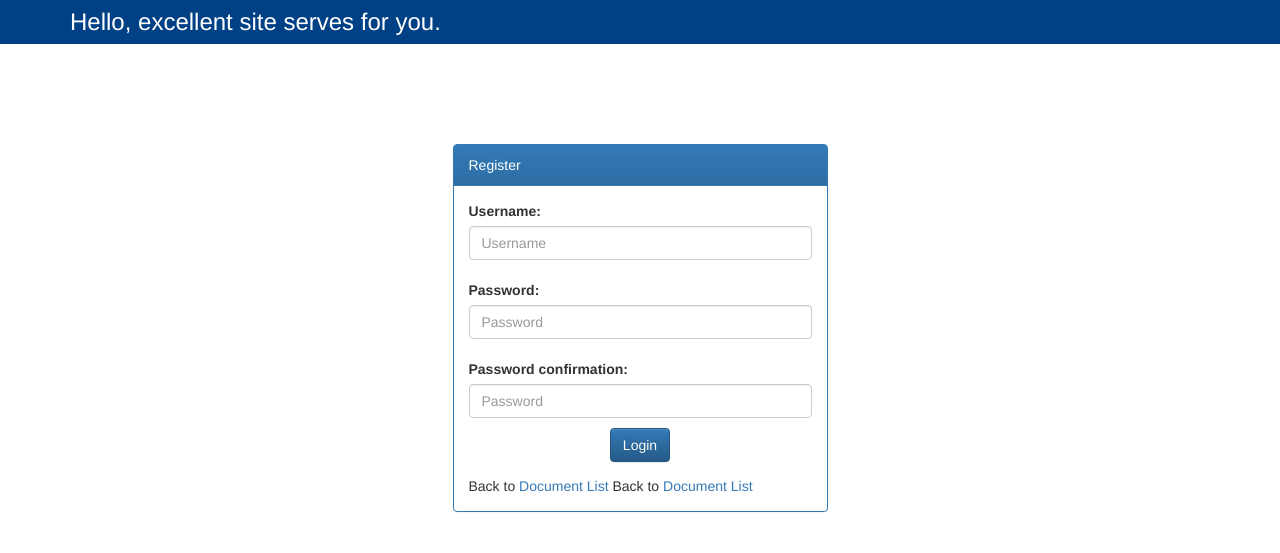
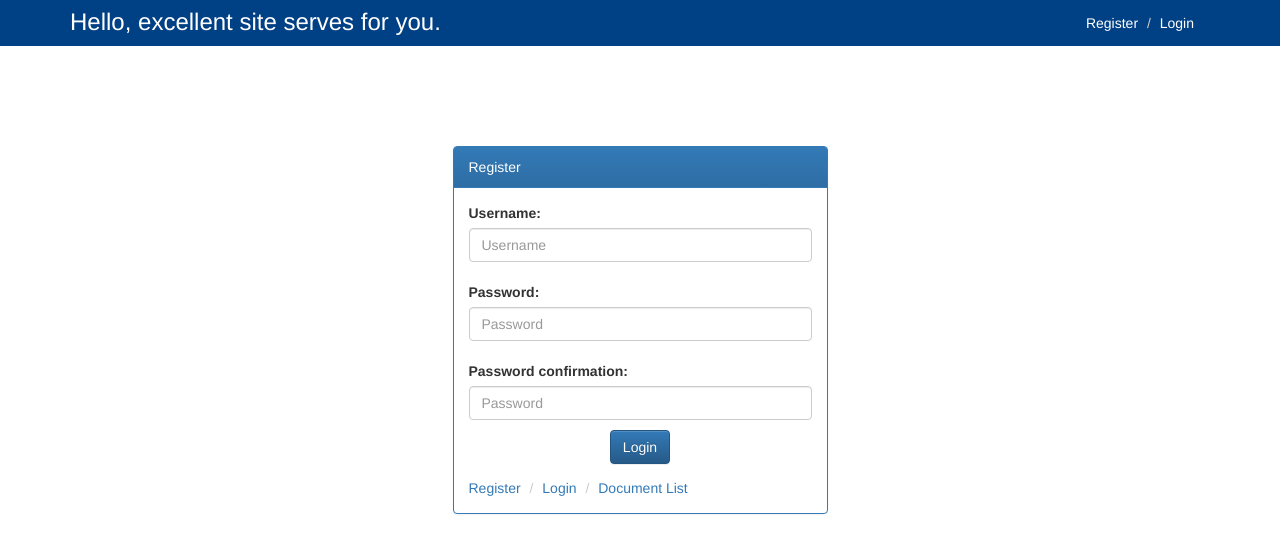
Before and after one commit to ycnayoubhs/namres, a Django app: page /accounts/register/ in a window 1280 px wide. Shown: the top 553 px of the page. Run offline with Django 3.2, Linux system fonts and the light colour scheme; data that the repository does not hold is empty; parts of the project's set-up code (start-up, migrations or seed data) failed here and were passed over; some libraries are stand-ins or nearby versions.

Commit message:
Add logout and adjust scss

```diff
--- a/mixed/static/mixed/css/index.css
+++ b/mixed/static/mixed/css/index.css
@@ -1,3 +1,8 @@
+.breadcrumb-pure {
+  margin: 0;
+  padding: 0;
+  background: transparent; }
+
 header {
   background: #004084;
   color: #fff; }
@@ -10,7 +15,35 @@ header {
 .user-cta {
   padding: 16px;
   font-size: 14px;
-  line-height: 14px; }
+  line-height: 14px;
+  color: #ffeb3b; }
+  .user-cta i {
+    font-weight: bold; }
+  .user-cta a {
+    color: #fff; }
+    .user-cta a:hover {
+      color: #e6e6e6; }
+
+.signin, .signup {
+  padding-top: 100px;
+  margin: 0 auto;
+  width: 375px; }
+  .signin input:not(:first-child) + label, .signup input:not(:first-child) + label {
+    margin-top: 20px; }
+  .signin .errorlist, .signup .errorlist {
+    list-style: none;
+    margin-top: 6px;
+    padding-left: 0;
+    color: #ba2121; }
+  .signin .nonfield, .signup .nonfield {
+    padding: 10px 12px;
+    border: 1px solid #ba2121;
+    border-radius: 4px;
+    color: #ba2121;
+    font-weight: 700; }
+  .signin .form-submit, .signup .form-submit {
+    margin-top: 10px;
+    text-align: center; }
 
 .wrap {
   width: 1104px;
@@ -57,24 +90,3 @@ header {
 
 .ds-powered-by {
   display: none; }
-
-.signin, .signup {
-  padding-top: 100px;
-  margin: 0 auto;
-  width: 375px; }
-  .signin input:not(:first-child) + label, .signup input:not(:first-child) + label {
-    margin-top: 20px; }
-  .signin .errorlist, .signup .errorlist {
-    list-style: none;
-    margin-top: 6px;
-    padding-left: 0;
-    color: #ba2121; }
-  .signin .nonfield, .signup .nonfield {
-    padding: 10px 12px;
-    border: 1px solid #ba2121;
-    border-radius: 4px;
-    color: #ba2121;
-    font-weight: 700; }
-  .signin .form-submit, .signup .form-submit {
-    margin-top: 10px;
-    text-align: center; }
--- /dev/null
+++ b/mixed/static/mixed/sass/_auth.scss
@@ -0,0 +1,29 @@
+.signin, .signup {
+  padding-top: 100px;
+  margin: 0 auto;
+  width: 375px;
+
+  input:not(:first-child) + label {
+    margin-top: 20px;
+  }
+
+  .errorlist {
+    list-style: none;
+    margin-top: 6px;
+    padding-left: 0;
+    color: #ba2121;
+  }
+
+  .nonfield {
+    padding: 10px 12px;
+    border: 1px solid #ba2121;
+    border-radius: 4px;
+    color: #ba2121;
+    font-weight: 700;
+  }
+
+  .form-submit {
+    margin-top: 10px;
+    text-align: center;
+  }
+}
--- a/mixed/static/mixed/sass/header.scss
+++ b/mixed/static/mixed/sass/_header.scss
@@ -18,4 +18,17 @@ header {
     padding: ($height - $user-cta-font-size) / 2;
     font-size: $user-cta-font-size;
     line-height: $user-cta-font-size;
+    color: #ffeb3b;
+
+    i {
+        font-weight: bold;
+    }
+
+    a {
+        color: #fff;
+
+        &:hover {
+            color: darken(#fff, 10);
+        }
+    }
 }
--- /dev/null
+++ b/mixed/static/mixed/sass/_scaffolding.scss
@@ -0,0 +1,5 @@
+.breadcrumb-pure {
+    margin: 0;
+    padding: 0;
+    background: transparent;
+}
--- a/mixed/static/mixed/sass/index.scss
+++ b/mixed/static/mixed/sass/index.scss
@@ -1,4 +1,6 @@
+@import 'scaffolding';
 @import 'header';
+@import 'auth';
 
 .wrap {
   width: 1104px;
@@ -65,33 +67,3 @@
 .ds-powered-by {
   display: none;
 }
-
-.signin, .signup {
-  padding-top: 100px;
-  margin: 0 auto;
-  width: 375px;
-
-  input:not(:first-child) + label {
-    margin-top: 20px;
-  }
-
-  .errorlist {
-    list-style: none;
-    margin-top: 6px;
-    padding-left: 0;
-    color: #ba2121;
-  }
-
-  .nonfield {
-    padding: 10px 12px;
-    border: 1px solid #ba2121;
-    border-radius: 4px;
-    color: #ba2121;
-    font-weight: 700;
-  }
-
-  .form-submit {
-    margin-top: 10px;
-    text-align: center;
-  }
-}
--- a/mixed/views.py
+++ b/mixed/views.py
@@ -2,6 +2,7 @@ from six.moves.urllib.parse import urlencode
 
 from django.core.context_processors import csrf
 from django.core.urlresolvers import reverse
+from django.contrib.auth import authenticate, login
 from django.contrib.auth.decorators import login_required
 from django.shortcuts import render_to_response, redirect, get_object_or_404
 
@@ -153,4 +154,8 @@ def register(request):
             return render_to_response('registration/register.html', content)
 
         form.save()
-        return redirect(reverse('accounts/login'))
+
+        user = authenticate(username=form.cleaned_data['username'], password=form.cleaned_data['password1'])
+        login(request, user)
+
+        return redirect(reverse('list'))
--- a/serman/urls.py
+++ b/serman/urls.py
@@ -3,7 +3,7 @@ from django.conf.urls import url, include
 from django.conf.urls.static import static
 from django.contrib import admin
 from django.views.generic.base import RedirectView
-from django.contrib.auth.views import login
+from django.contrib.auth.views import login, logout_then_login
 
 from mixed.forms import AuthenticationForm
 from mixed import views as mixed_view
@@ -17,8 +17,10 @@ urlpatterns = [
     url(r'^table/test/(?P<table_name>[^/]*)/$', tblwork.test_set),
     url(r'^$', RedirectView.as_view(url="/document")),
     url(r'^document/', include('mixed.urls')),
-    url(r'^accounts/login/$', login, {'authentication_form': AuthenticationForm}),
-    url(r'^accounts/register/$', mixed_view.register),
+    url(r'^accounts/profile/$', RedirectView.as_view(url="/document")),
+    url(r'^accounts/login/$', login, {'authentication_form': AuthenticationForm}, name='login'),
+    url(r'^accounts/logout/$', logout_then_login, name='logout'),
+    url(r'^accounts/register/$', mixed_view.register, name='signin'),
     url(r'^super/', admin.site.urls),
 ]
 
--- a/templates/header.html
+++ b/templates/header.html
@@ -4,9 +4,17 @@
             <h3>Hello, excellent site serves for you.</h3>
         </div>
         <div class="pull-right">
-            {% if username %}
-            <div class="user-cta">WELCOME, {{username | upper}}</div>
-            {% endif %}
+            <div class="user-cta">
+                <ol class="breadcrumb breadcrumb-pure">
+                {% if username %}
+                    <li><span>WELCOME, <i>{{username}}</i></span></li>
+                    <li><a href="{% url 'logout' %}">Logout</a></li>
+                {% else %}
+                    <li><a href="{% url 'signin' %}">Register</a></li>
+                    <li><a href="{% url 'logout' %}">Login</a></li>
+                {% endif %}
+                </ol>
+            </div>
         </div>
     </div>
 </header>
--- /dev/null
+++ b/templates/registration/links.html
@@ -0,0 +1,5 @@
+<ol class="breadcrumb breadcrumb-pure">
+    <li><a href="{% url 'signin' %}">Register</a></li>
+    <li><a href="{% url 'login' %}">Login</a></li>
+    <li><a href="{% url 'list' %}">Document List</a></li>
+</ol>
--- a/templates/registration/login.html
+++ b/templates/registration/login.html
@@ -20,8 +20,7 @@
                 <button type="submit" class="btn btn-primary">Login</button>
             </div>
         </form>
-        Back to <a href="{% url 'list' %}">Document List</a>
-        Back to <a href="{% url 'list' %}">Document List</a>
+        {% include "registration/links.html" %}
     </div>
 </div>
 {% endblock %}
--- a/templates/registration/register.html
+++ b/templates/registration/register.html
@@ -21,8 +21,7 @@
                 <button type="submit" class="btn btn-primary">Login</button>
             </div>
         </form>
-        Back to <a href="{% url 'list' %}">Document List</a>
-        Back to <a href="{% url 'list' %}">Document List</a>
+        {% include "registration/links.html" %}
     </div>
 </div>
 {% endblock %}
```
Also changed, not shown: mixed/static/mixed/css/header.css (deleted, +0 -13 lines).
